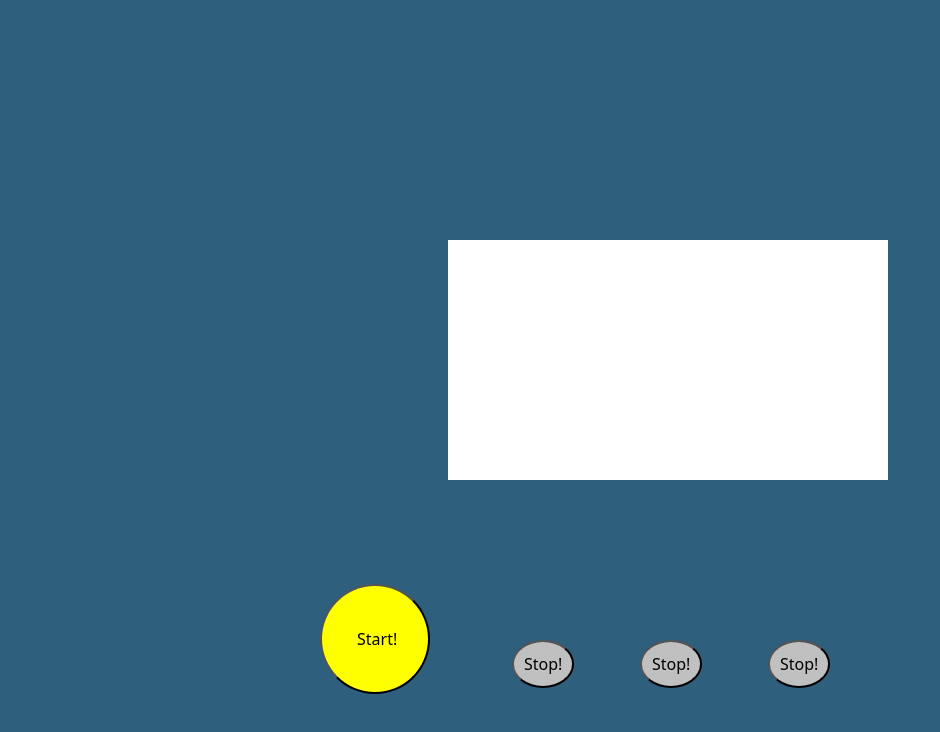
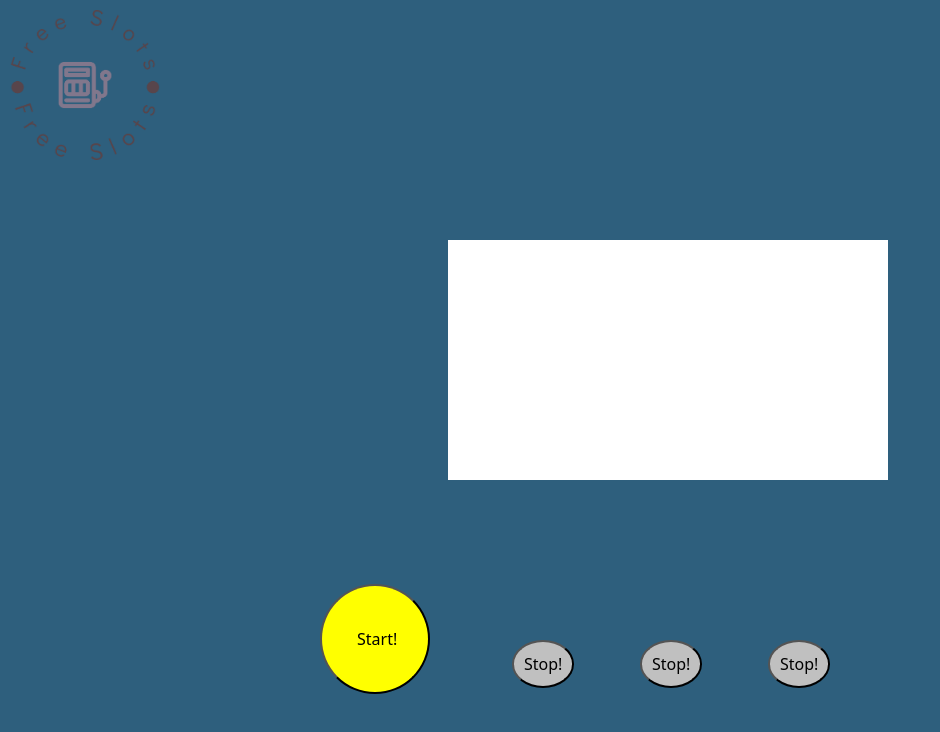
Before and after one commit to Aansteydev/Milestoneproject2, a plain HTML site: page index.html in a window 1280 px wide. Shown: the whole page, without its empty margins (0-940 px from the left). Drawn offline with nearby package versions, Linux system fonts and the light colour scheme.

Commit message:
add logo to page

```diff
--- a/css/style.css
+++ b/css/style.css
@@ -1,7 +1,13 @@
 body {
     background: rgb(46, 95, 125);
 }
-
+.logo{
+    display: flex;
+    align-items: center;
+    justify-content: start;
+    margin: 5px;
+    padding: 5px;
+}
 canvas {
     background-color: white;
 }
--- a/index.html
+++ b/index.html
@@ -12,6 +12,9 @@
         crossorigin="anonymous"></script>
 </head>
 <body>
+<div class="logo">
+    <img src="assets/images/logo-no-background.png" alt="logo" height="150px" width="150px">
+</div>
 <div class="row justfiy-content-center mb-3">
 <div class="col col-auto">
     <canvas id="reels" width="440" height="240"></canvas>
```
Also changed, not shown: assets/images/logo-no-background.png (added).
